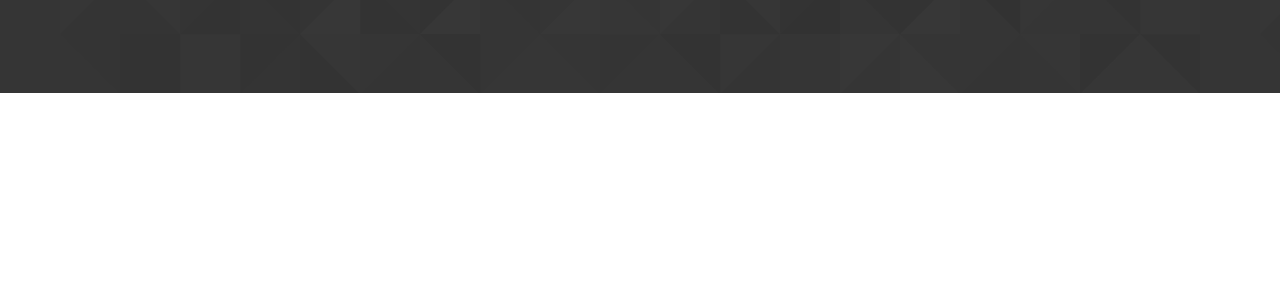
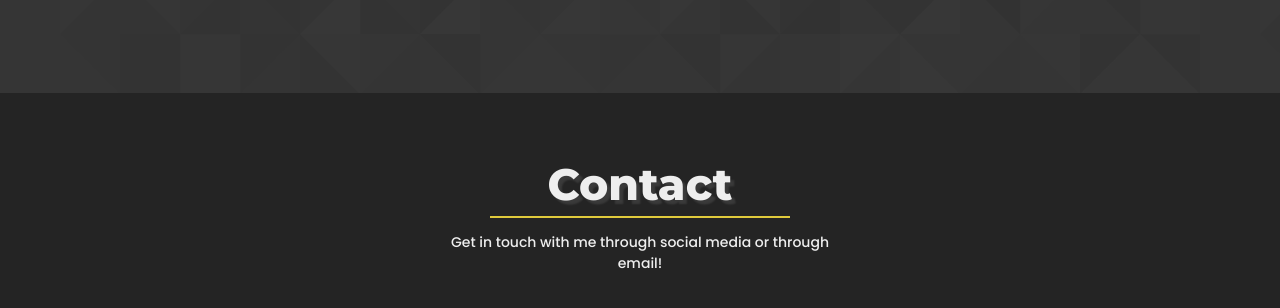
Before and after one commit to karlpnord/Portfolio-1-KPN, a plain HTML site: page index.html in a window 1280 px wide. Shown: the part 2016-2324 px from the top of the page. Before the commit the page ends 2109 px from the top, so only its background shows below. Drawn offline with Linux system fonts and the light colour scheme.

Commit message:
start of contact section

```diff
--- a/css/style.css
+++ b/css/style.css
@@ -84,6 +84,12 @@ html {
    font-size: 2.25em;
    text-align: center;
    text-shadow: 4px 4px 2px rgba(255,255,255,0.1);
+}
+
+.section-header p {
+   margin-top: 1em;
+   font-size: 0.875em;
+   font-weight: var(--fw-medium);
 }
 
 /** Header and Navigation **/
@@ -209,12 +215,6 @@ header i:hover {
    padding-block: 4em;
 }
 
-.projects-section__heading p {
-   margin-top: 1em;
-   font-size: 0.875em;
-   font-weight: var(--fw-medium);
-}
-
 /** Projects section - CARDS **/
 .projects-section__cards {
    display: grid;
@@ -334,6 +334,15 @@ header i:hover {
 
 .skills i {
    font-size: 2em;
+}
+
+/** Contact Section **/
+.contact-wrapper {
+   background: var(--clr-primary);
+}
+
+.contact-section {
+   padding-block: 4em;
 }
 
 /** Responsive Design **/
--- a/index.html
+++ b/index.html
@@ -15,8 +15,8 @@
          <nav>
             <ul class="nav-list">
                <li><a href="#projects">Projects</a></li>
-               <li><a href="#">About</a></li>
-               <li><a href="#" class="nav-contact">Contact</a></li>
+               <li><a href="#about">About</a></li>
+               <li><a href="#contact" class="nav-contact">Contact</a></li>
             </ul>
          </nav>
          <i class="fa-solid fa-bars" id="menu-icon"></i>
@@ -134,6 +134,16 @@
          </section>
       </div>
 
+      <div class="contact-wrapper" id="contact">
+         <section class="container flex column contact-section">
+            <div class="contact-section__heading flex column section-header">
+               <h2 class="section-heading">Contact</h2>
+               <div class="vertical-line"></div>
+               <p>Get in touch with me through social media or through email!</p>
+            </div>
+         </section>
+      </div>
+
    </main>
 
 
```
